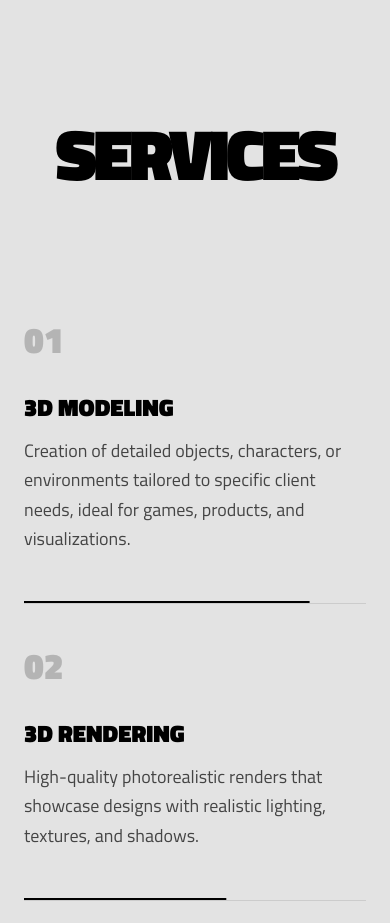
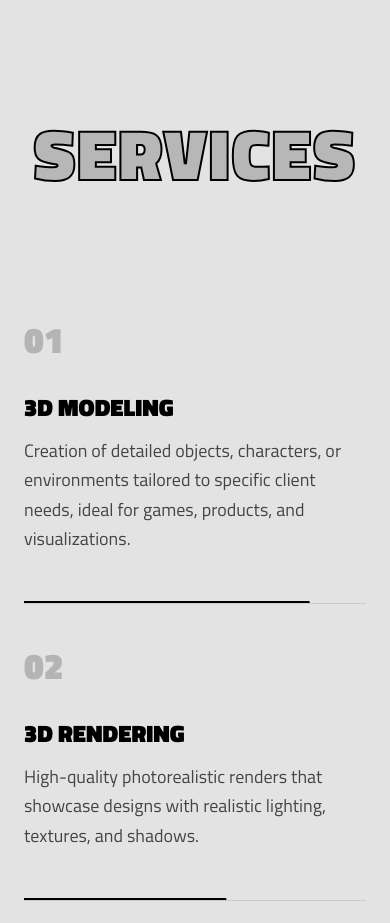
Before and after one commit to Thunderbeast5/Vedant-Purkar, a React (Vite) app: page / in a window 390 px wide. Shown: the part 2620-3543 px from the top of the page. Built offline with nearby package versions, Linux system fonts and the light colour scheme.

Commit message:
services heaeder fixed

```diff
--- a/src/components/Services.jsx
+++ b/src/components/Services.jsx
@@ -31,6 +31,16 @@ const services = [
 
 export default function Services() {
   const containerRef = useRef(null);
+  const headerRef = useRef(null);
+
+  // Scroll animation for header color fill
+  const { scrollYProgress } = useScroll({
+    target: headerRef,
+    offset: ["start end", "end start"]
+  });
+
+  // Sharp transition from outline to solid black
+  const textFill = useTransform(scrollYProgress, [0.35, 0.5], [0, 1]);
 
   return (
     <section
@@ -39,11 +49,26 @@ export default function Services() {
     >
       <div className="max-w-7xl mx-auto">
 
-        {/* Section Header */}
-        <div className="mb-20 text-center">
-           <h2 className="text-7xl md:text-[10rem] font-black uppercase tracking-tighter leading-none mb-4">
+        {/* Section Header with Scroll Animation */}
+        <div ref={headerRef} className="mb-20 text-center relative">
+          {/* Outline text */}
+          <h2
+            className="text-7xl md:text-[10rem] font-black uppercase tracking-wide leading-none mb-4"
+            style={{
+              WebkitTextStroke: "2px #000000",
+              color: "transparent"
+            }}
+          >
             Services
           </h2>
+
+          {/* Filled text that fades in on scroll */}
+          <motion.h2
+            style={{ opacity: textFill }}
+            className="absolute inset-0 text-7xl md:text-[10rem] font-black uppercase tracking-wide leading-none text-black mb-4"
+          >
+            Services
+          </motion.h2>
         </div>
 
         {/* Services List */}
```
